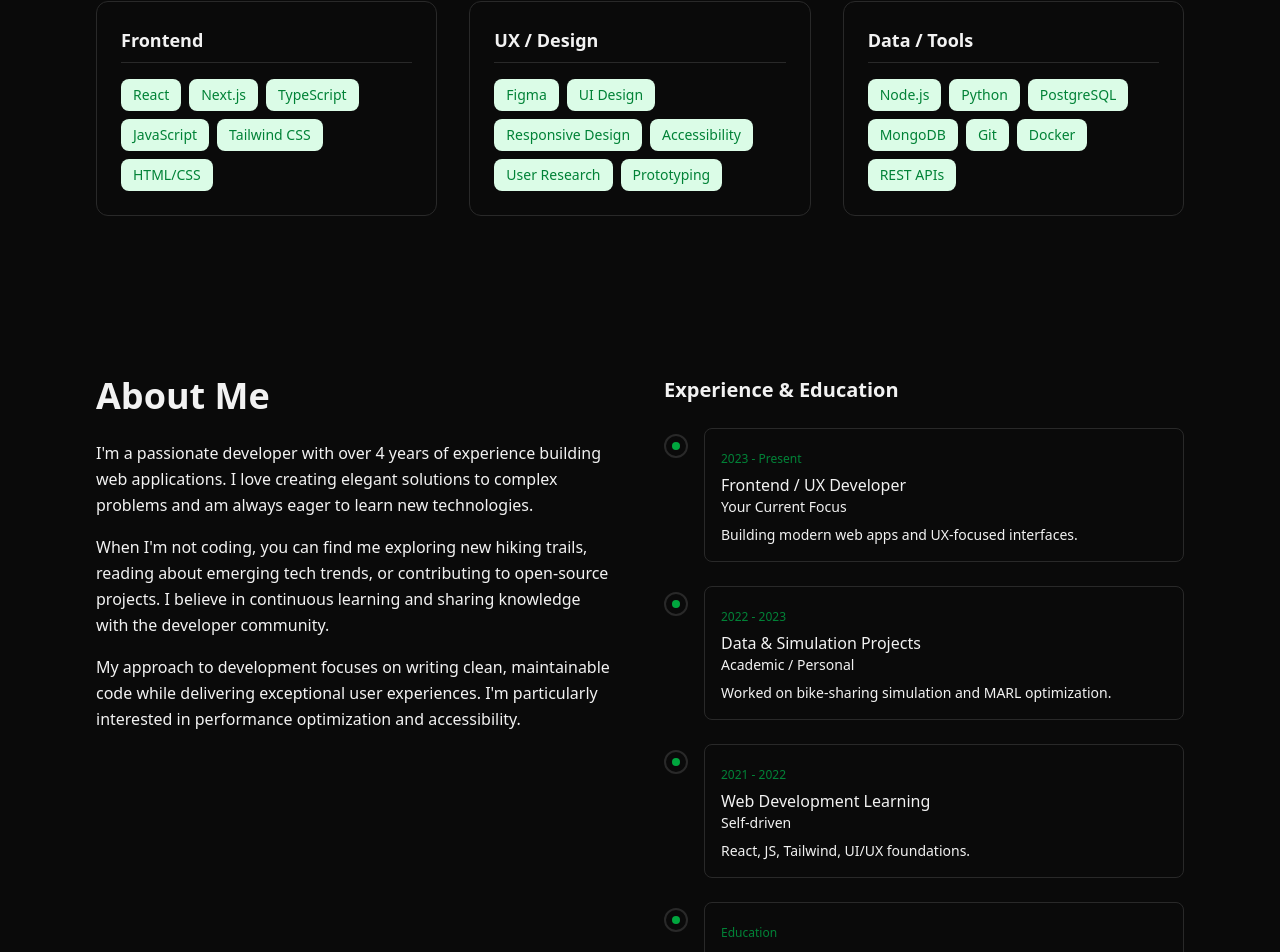
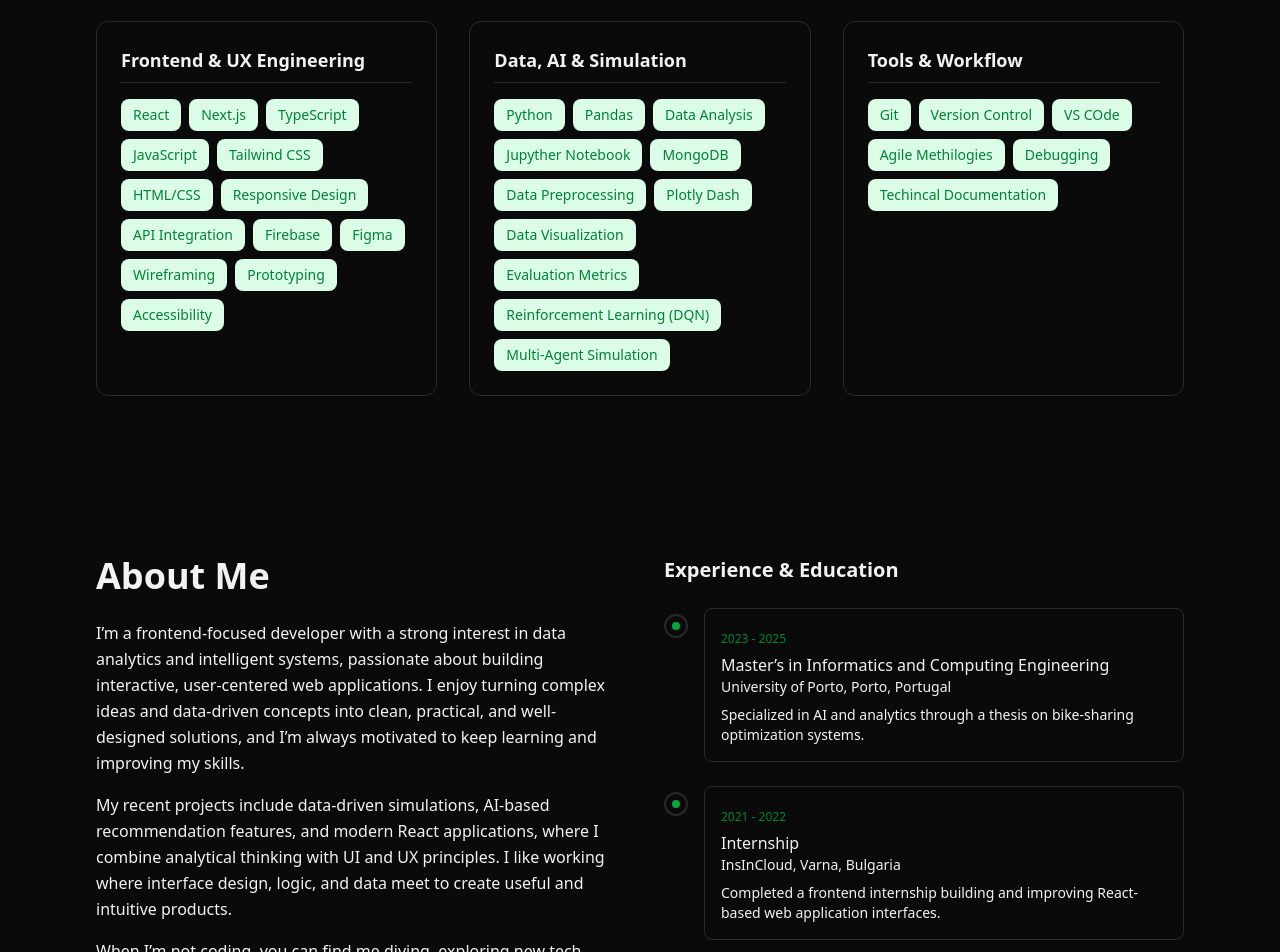
Before and after one commit to IvaNikolova/Portfolio, a React (Vite) app: page / in a window 1280 px wide. Shown: the part 1659-2611 px from the top of the page. Built offline with nearby package versions, Linux system fonts and the light colour scheme.

Commit message:
Skills and About me section that match my backroung

```diff
--- a/src/components/About.jsx
+++ b/src/components/About.jsx
@@ -1,27 +1,21 @@
 const timeline = [
   {
-    year: "2023 - Present",
-    title: "Frontend / UX Developer",
-    company: "Your Current Focus",
-    description: "Building modern web apps and UX-focused interfaces.",
-  },
-  {
-    year: "2022 - 2023",
-    title: "Data & Simulation Projects",
-    company: "Academic / Personal",
-    description: "Worked on bike-sharing simulation and MARL optimization.",
+    year: "2023 - 2025",
+    title: "Master’s in Informatics and Computing Engineering",
+    company: "University of Porto, Porto, Portugal",
+    description: "Specialized in AI and analytics through a thesis on bike-sharing optimization systems.",
   },
   {
     year: "2021 - 2022",
-    title: "Web Development Learning",
-    company: "Self-driven",
-    description: "React, JS, Tailwind, UI/UX foundations.",
+    title: "Internship",
+    company: "InsInCloud, Varna, Bulgaria",
+    description: "Completed a frontend internship building and improving React-based web application interfaces.",
   },
   {
-    year: "Education",
-    title: "Your Degree",
-    company: "University",
-    description: "Add your real program here.",
+    year: "2018 - 2022",
+    title: "Bachelor's in Software and Internet Technologies",
+    company: "Technical University of Varna, Varna, Bulgaria",
+    description: "Built strong web technology foundations through coursework and a user-focused thesis project.",
   },
 ];
 
@@ -37,20 +31,19 @@ export default function About() {
             </h2>
             <div className="space-y-4 text-muted-foreground leading-relaxed">
               <p>
-                I'm a passionate developer with over 4 years of experience building
-                web applications. I love creating elegant solutions to complex problems
-                and am always eager to learn new technologies.
+                I’m a frontend-focused developer with a strong interest in data analytics and intelligent systems, passionate about
+                building interactive, user-centered web applications. I enjoy turning complex ideas and data-driven concepts into clean,
+                practical, and well-designed solutions, and I’m always motivated to keep learning and improving my skills.
               </p>
               <p>
-                When I'm not coding, you can find me exploring new hiking trails,
-                reading about emerging tech trends, or contributing to open-source
-                projects. I believe in continuous learning and sharing knowledge
-                with the developer community.
+                My recent projects include data-driven simulations, AI-based recommendation features, and modern React applications,
+                where I combine analytical thinking with UI and UX principles. I like working where interface design, logic, and
+                data meet to create useful and intuitive products.
               </p>
               <p>
-                My approach to development focuses on writing clean, maintainable
-                code while delivering exceptional user experiences. I'm particularly
-                interested in performance optimization and accessibility.
+                When I’m not coding, you can find me diving, exploring new tech concepts, or refining project ideas and prototypes.
+                I value continuous learning, adaptability, and clear communication, and I work best in collaborative environments
+                where problem-solving and critical thinking are encouraged.
               </p>
             </div>
           </div>
--- a/src/components/ProjectCard.jsx
+++ b/src/components/ProjectCard.jsx
@@ -6,7 +6,7 @@ function ProjectCard({ project }) {
 
   return (
     <div
-      className="relative h-85 cursor-pointer perspective-1000"
+      className="relative h-90 cursor-pointer perspective-1000"
       onClick={() => setIsFlipped(!isFlipped)}
     >
       <div
--- a/src/components/Projects.jsx
+++ b/src/components/Projects.jsx
@@ -17,7 +17,8 @@ const projects = [
       "Reinforcement Learning",
       "Data Simulation",
       "Geospatial Data",
-      "Data Visualization"
+      "Data Visualization",
+      "Analytical Thinking"
     ],
     githubUrl: "https://github.com",
     liveUrl: "https://example.com",
@@ -46,9 +47,9 @@ const projects = [
     description:
       "A combined calendar and daily task planner that lets users manage scheduled events and flexible day-based to-do items in a single interface.",
     details:
-      "Supports both time-based events and no-time daily tasks with unified state handling and a productivity-focused UX layout.",
+      "Designed and implemented a productivity app that merges calendar scheduling with per-day to-do lists, allowing users to track timed events and non-time-specific tasks together for better daily planning.",
     techTags: ["React", "JavaScript/TypeScript", "UI Design"],
-    techStack: ["React", "Local Storage", "UI/UX Design", "Date Logic", "Figma"],
+    techStack: ["React","JavaScript/TypeScript", "Local Storage", "UI/UX Design", "Date Logic", "Figma"],
     githubUrl: "https://github.com",
     liveUrl: "https://example.com",
   },
--- a/src/components/Skills.jsx
+++ b/src/components/Skills.jsx
@@ -1,15 +1,15 @@
 const skillCategories = [
   {
-    title: "Frontend",
-    skills: ["React", "Next.js", "TypeScript", "JavaScript", "Tailwind CSS", "HTML/CSS"],
+    title: "Frontend & UX Engineering",
+    skills: ["React", "Next.js", "TypeScript", "JavaScript", "Tailwind CSS", "HTML/CSS", "Responsive Design", "API Integration", "Firebase", "Figma", "Wireframing", "Prototyping", "Accessibility"],
   },
   {
-    title: "UX / Design",
-    skills: ["Figma", "UI Design", "Responsive Design", "Accessibility", "User Research", "Prototyping"],
+    title: "Data, AI & Simulation",
+    skills: ["Python", "Pandas", "Data Analysis", "Jupyther Notebook", "MongoDB", "Data Preprocessing","Plotly Dash", "Data Visualization", "Evaluation Metrics", "Reinforcement Learning (DQN)", "Multi-Agent Simulation"],
   },
   {
-    title: "Data / Tools",
-    skills: ["Node.js", "Python", "PostgreSQL", "MongoDB", "Git", "Docker", "REST APIs"],
+    title: "Tools & Workflow",
+    skills: ["Git", "Version Control", "VS COde", "Agile Methilogies", "Debugging", "Techincal Documentation"],
   },
 ];
 
```
